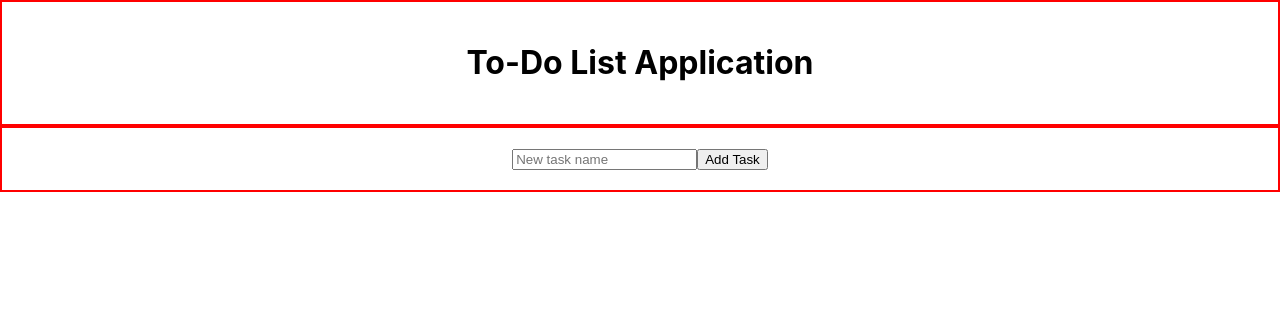
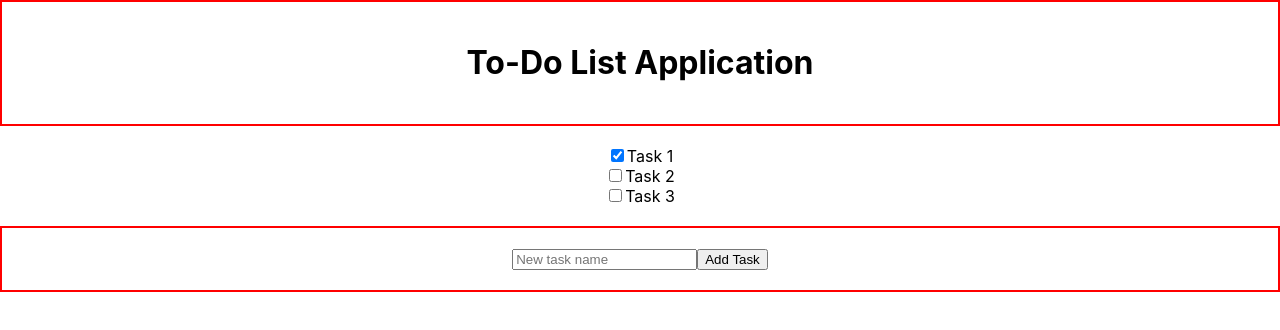
Before and after one commit to Chandanaig/react-todolist, a React (Create React App) app: page / in a window 1280 px wide. Shown: the top 330 px of the page. Built offline with nearby package versions, Linux system fonts and the light colour scheme.

Commit message:
initial commit

```diff
--- a/src/App.js
+++ b/src/App.js
@@ -1,5 +1,6 @@
 import React from 'react';
 import Header from './components/Header';
+import Main from './components/Main';
 import Footer from './components/Footer';
 
 import './App.css';
@@ -8,6 +9,7 @@ function App() {
   return (
     <div className="App">
       <Header />
+      <Main/>
      <Footer/>
 
     </div>
--- a/src/components/Footer.js
+++ b/src/components/Footer.js
@@ -1,12 +1,18 @@
 import React, { useState } from 'react';
 
-function Footer({ addTask }) {
+function Footer() {
   const [taskName, setTaskName] = useState('');
+
+  const addTask = (name) => {
+    console.log('Task added:', name); // Replace this with your logic to add the task
+  };
 
   const handleSubmit = (e) => {
     e.preventDefault();
-    addTask(taskName);
-    setTaskName('');
+    if (taskName) {
+      addTask(taskName);
+      setTaskName('');
+    }
   };
 
   return (
--- /dev/null
+++ b/src/components/Main.js
@@ -0,0 +1,32 @@
+import React, { useState } from 'react';
+
+function Main() {
+  const [tasks, setTasks] = useState([
+    { id: 1, name: 'Task 1', completed: true },
+    { id: 2, name: 'Task 2', completed: false },
+    { id: 3, name: 'Task 3', completed: false },
+  ]);
+
+  const handleTaskChange = (id) => {
+    setTasks(tasks.map(task =>
+      task.id === id ? { ...task, completed: !task.completed } : task
+    ));
+  };
+
+  return (
+    <main className="main">
+      {tasks.map(task => (
+        <div key={task.id}>
+          <input
+            type="checkbox"
+            checked={task.completed}
+            onChange={() => handleTaskChange(task.id)}
+          />
+          {task.name}
+        </div>
+      ))}
+    </main>
+  );
+}
+
+export default Main;
```
